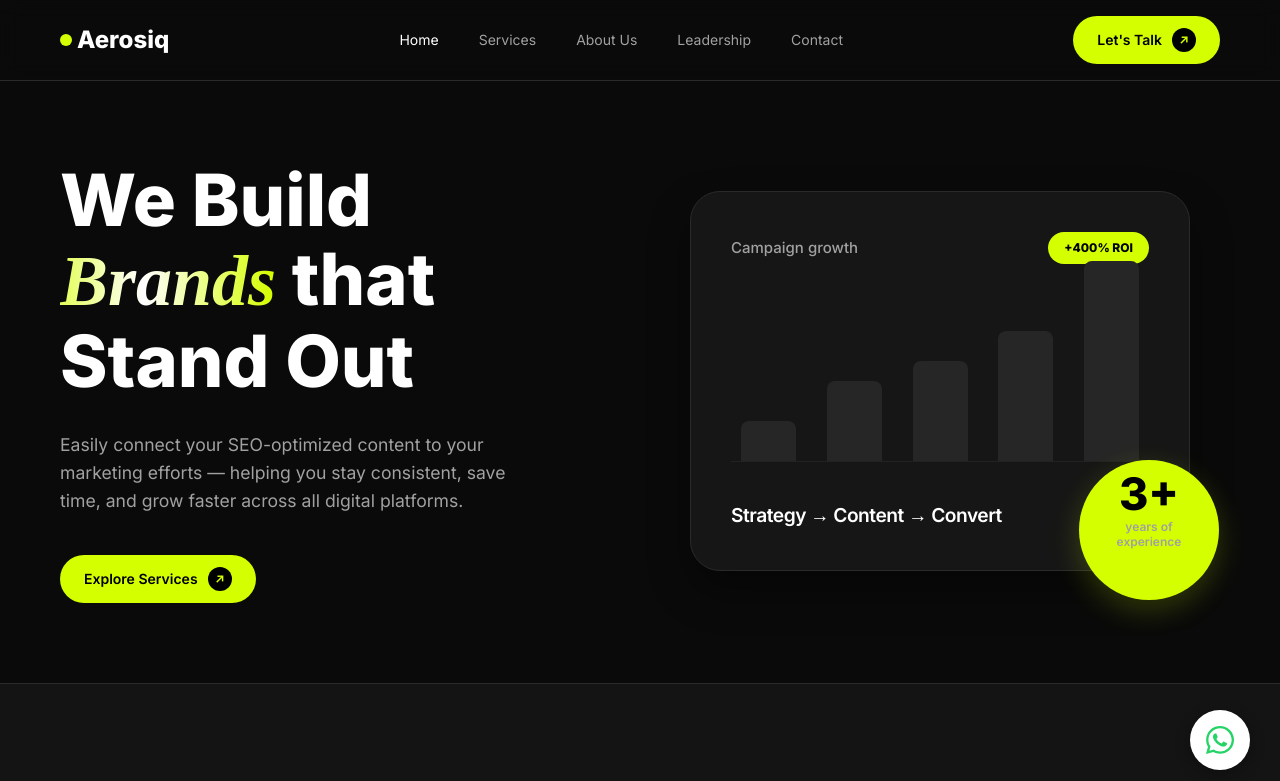
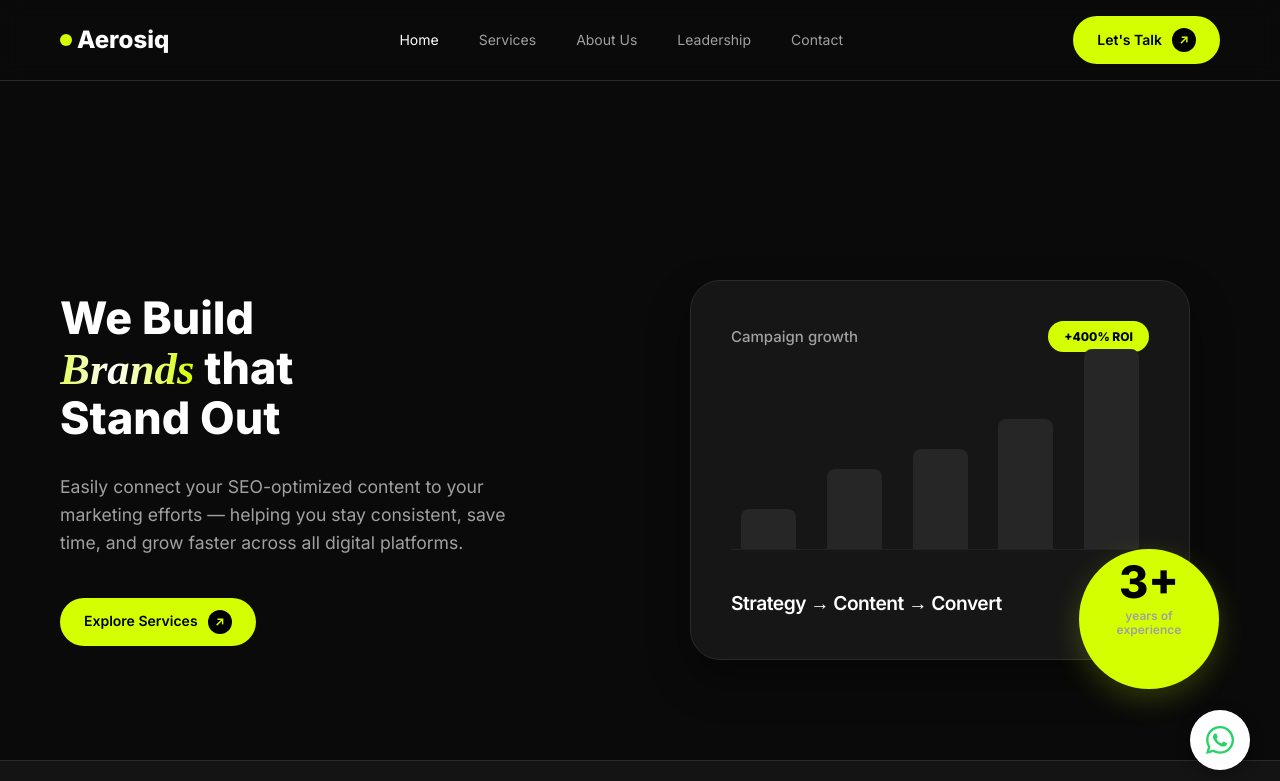
Before and after one commit to mubasiranwar/Aerosiq-Marketing-Agency, a React (Vite) app in the folder aerosiq-website/: page / in a window 1280 px wide. Shown: the top 781 px of the page. Built offline with nearby package versions, Linux system fonts and the light colour scheme; a web font is replaced by a local one.

Commit message:
making the mobile resposive navbar

```diff
--- a/aerosiq-website/src/styles/global.css
+++ b/aerosiq-website/src/styles/global.css
@@ -117,9 +117,9 @@ nav a:hover, nav a.active { color: var(--text-main); }
 .social-icon:hover { color: var(--accent); }
 
 /* --- HERO SECTION --- */
-.hero { padding-top: 160px; padding-bottom: 80px; position: relative; }
+.hero { padding-top: 260px; padding-bottom: 80px; position: relative; }
 .hero-grid { display: grid; grid-template-columns: 1fr 1fr; gap: 40px; align-items: center; }
-.hero h1 { font-size: 4.5rem; font-weight: 800; line-height: 1.1; margin-bottom: 30px; }
+.hero h1 { font-size: 2.8rem; font-weight: 800; line-height: 1.1; margin-bottom: 30px; }
 .hero p { color: var(--text-muted); font-size: 1.1rem; max-width: 80%; margin-bottom: 40px; }
 
 /* --- GRAPH VISUAL --- */
```
